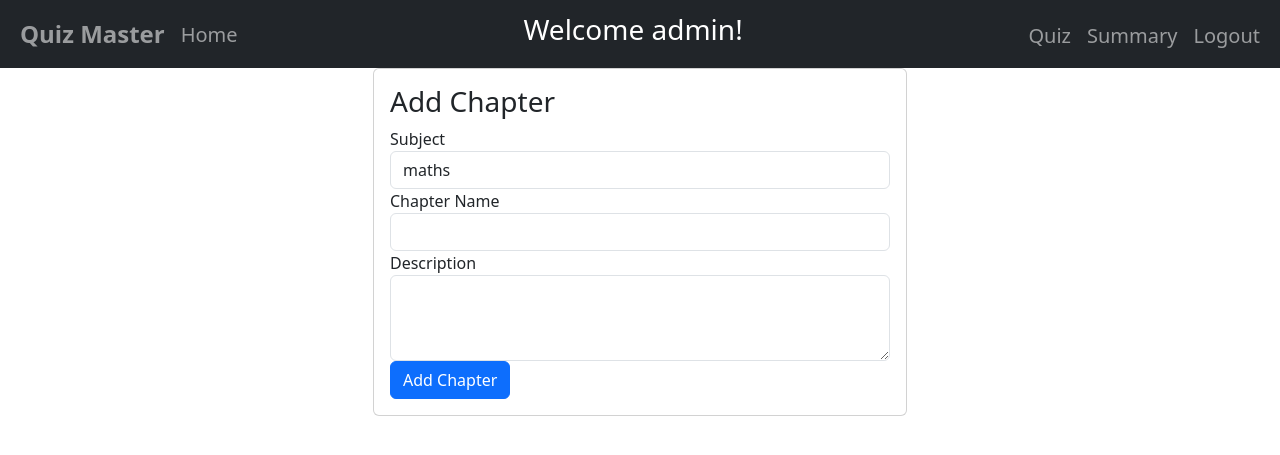
After one commit to Yaminianitha19/quiz_master_v1, a Flask app: page /add_chapter in a window 1280 px wide. The commit adds this page. Shown: the top 455 px of the page. Run offline with Flask 3, Linux system fonts and the light colour scheme; a user stored in the database is signed in.

Commit message:
created sub with chapters

```diff
--- a/main.py
+++ b/main.py
@@ -143,6 +143,24 @@ def delete_subject(subject_id):
     flash('Subject deleted successfully!', 'success')
     return redirect(url_for('dashboard'))
 
+@app.route('/add_chapter', methods=['GET', 'POST'])
+def add_chapter():
+    if 'user_id' not in session:
+        return redirect(url_for('login'))
+    user= User.query.get(session['user_id'])
+    if user.role != 'admin':
+        return redirect(url_for('dashboard'))
+    if request.method == 'POST':
+        chapter_name = request.form['chapter_name']
+        description = request.form['description']
+        subject_id = request.form['subject_id']
+        chapter = Chapter(name=chapter_name, description=description, subject_id=subject_id)
+        db.session.add(chapter)
+        db.session.commit()
+        flash('Chapter added successfully!', 'success')
+        return redirect(url_for('dashboard'))
+    return render_template('add_chapter.html', current_user=user, subjects=Subject.query.all())
+
 if __name__ == '__main__':
     with app.app_context():
         db.create_all()
--- /dev/null
+++ b/templates/add_chapter.html
@@ -0,0 +1,34 @@
+{% extends "base.html" %}
+{% block title %}Add Chapter{% endblock %}
+{% block content %}
+<div class="container">
+    <div class="row">
+        <div class="col-md-6 offset-md-3">
+            <div class="card">
+                <div class="card-body">
+                    <h3 class="card-title">Add Chapter</h3>
+                    <form method="POST">
+                        <div class="form-group">
+                            <label for="subject_id">Subject</label>
+                            <select class="form-control" id="subject_id" name="subject_id" required>
+                                {% for subject in subjects %}
+                                    <option value="{{ subject.id }}">{{ subject.name }}</option>
+                                {% endfor %}
+                            </select>
+                        </div>
+                        <div class="form-group">
+                            <label for="chapter_name">Chapter Name</label>
+                            <input type="text" class="form-control" id="chapter_name" name="chapter_name" required>
+                        </div>
+                        <div class="form-group">
+                            <label for="description">Description</label>
+                            <textarea class="form-control" id="description" name="description" rows="3"></textarea>
+                        </div>
+                        <button type="submit" class="btn btn-primary">Add Chapter</button>
+                    </form>
+                </div>
+            </div>
+        </div>
+    </div>
+</div>
+{% endblock %}
--- a/templates/add_subject.html
+++ b/templates/add_subject.html
@@ -1,5 +1,5 @@
 {% extends "base.html" %}
-{% block title %}Admin Dashboard{% endblock %}
+{% block title %}Add Subject{% endblock %}
 {% block content %}
 <div class="container">
     <div class="row">
--- a/templates/admin_dashboard.html
+++ b/templates/admin_dashboard.html
@@ -16,9 +16,14 @@
                         {% for subject in subjects %}
                         <li class="list-group-item">{{ subject.name }} - {{ subject.description }} <a href="/edit_subject/{{ subject.id }}" class="btn btn-primary btn-sm">Edit</a>
                         <a href="/delete_subject/{{ subject.id }}" class="btn btn-danger btn-sm">Delete</a></li>
+                        <a href="/add_chapter" class="btn btn-primary">Add Chapter</a>
+
                         {% endfor %}
                     </ul>
+                    <!-- add chapterx    -->
                 </div>
+                {% else %}
+                <p>No subjects available.</p>
                 {% endif %}
             </div>
             <a href="/add_subject" class="btn btn-primary">Add Subject</a>
```
Also changed, not shown: instance/quiz.db.
